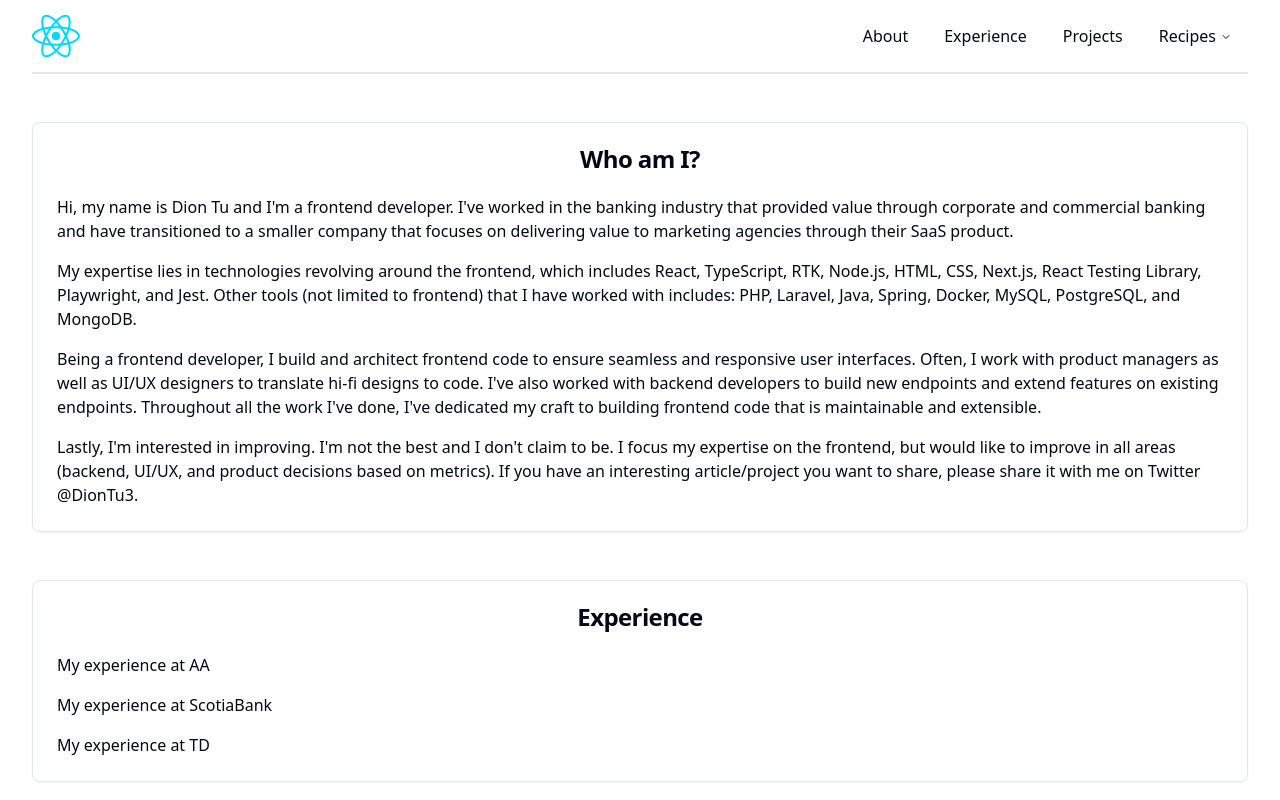
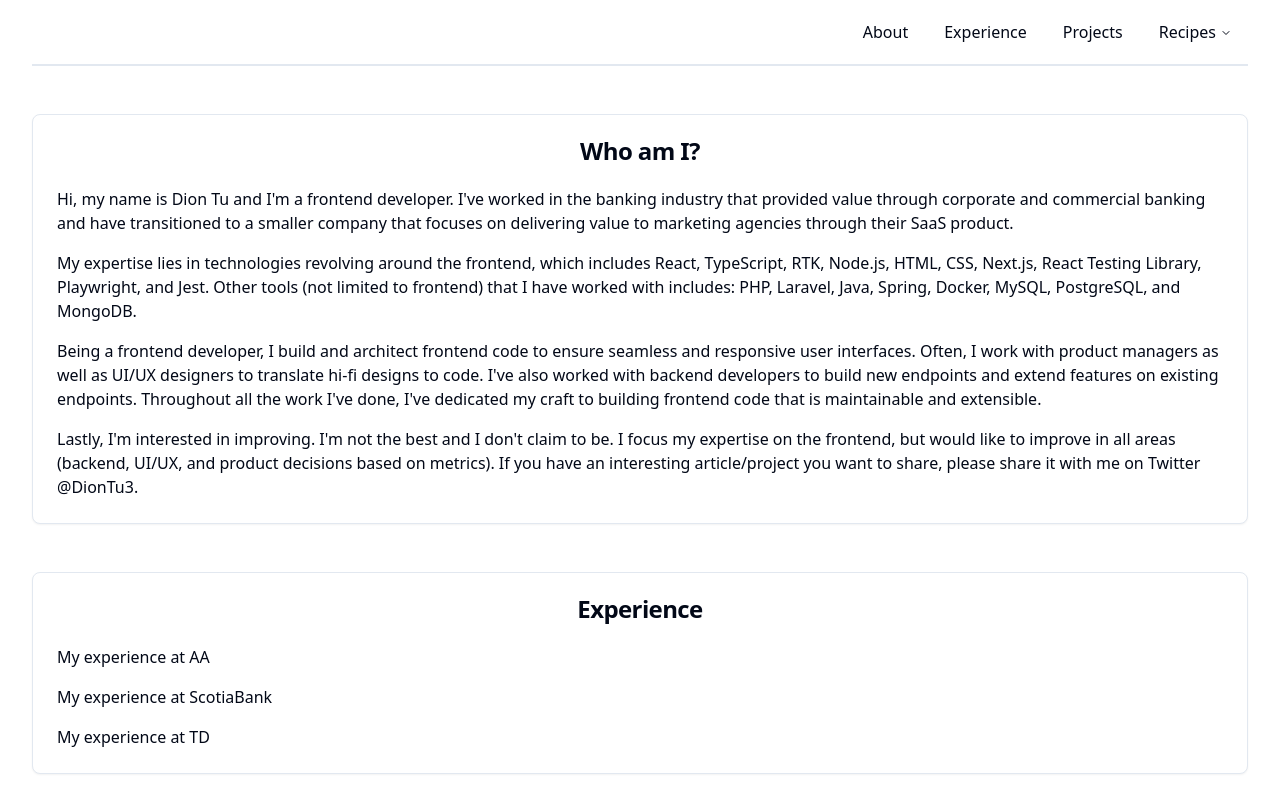
Before and after one commit to diontu/website, a React (Vite) app: page / in a window 1280 px wide. Shown: the top 800 px of the page. Built offline with nearby package versions, Linux system fonts and the light colour scheme.

Commit message:
minor: remove logo and add comment to add logo ltaer

```diff
--- a/src/components/header/header.tsx
+++ b/src/components/header/header.tsx
@@ -12,11 +12,12 @@ const Header = (props: HeaderProps): JSX.Element => {
     const navigate = useNavigate()
     return (
         <div className="flex z-10 sticky top-0 w-full py-3 bg-white border-b-2 border-slate-150">
-            <img
+            {/* TODO: replace with my own logo or initials */}
+            {/* <img
                 src={reactLogo}
                 className="h-12 w-12 cursor-pointer"
                 onClick={() => navigate('/')}
-            />
+            /> */}
             <Navigation nav={props.nav} />
         </div>
     )
```
